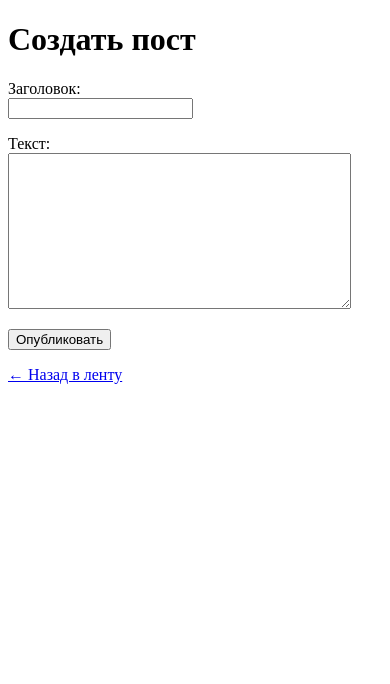
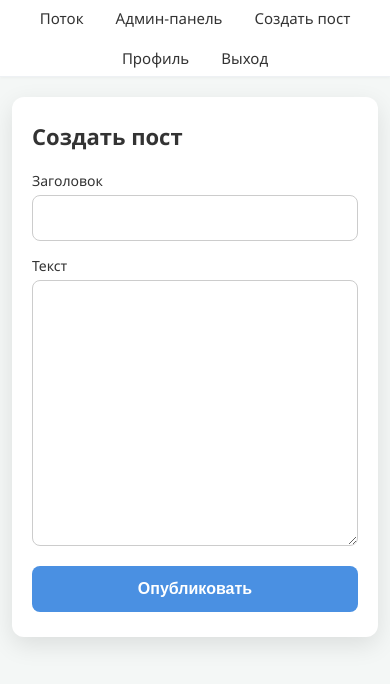
Before and after one commit to Vorag1225/Fluor, a Django app: page /posts/create/ in a window 390 px wide. Shown: the top 684 px of the page. Run offline with Django 5.2, Linux system fonts and the light colour scheme; the visitor is signed in with stand-in values (Sample User, id 1).

Commit message:
Унификация шаблона страницы создания постов
- Перенесены все CSS-стили формы создания поста (`.create-post-form`) из `create_post.html` в общий файл `main_base.html` для избегания дублирования кода
- Удалён блок с дублирующей ссылкой "+ Создать пост" со страницы ленты (кнопка осталась только в верхней навигационной панели)
- Привёден к единому стилю внешний вид формы: добавлены корректные отступы, стили для полей ввода (input/textarea), кнопки отправки и отображения ошибок валидации

```diff
--- a/fluor/main/templates/html/create_post.html
+++ b/fluor/main/templates/html/create_post.html
@@ -1,32 +1,42 @@
-<!DOCTYPE html>
-<html lang="ru">
-<head>
-    <meta charset="UTF-8">
-    <title>Создать пост</title>
-</head>
-<body>
-    <h1>Создать пост</h1>
+{% extends "html/main_base.html" %}
 
-    <form method="post">
-        {% csrf_token %}
+{% block title %}Создать пост — Поток{% endblock %}
+{% block body_class %}page-create-post{% endblock %}
 
-        {{ form.non_field_errors }}
+{% block content %}
+<div class="post-wrapper">
+    <div class="card">
+        <h1 class="feed-title">Создать пост</h1>
 
-        <p>
-            {{ form.title.label_tag }}<br>
-            {{ form.title }}
-            {{ form.title.errors }}
-        </p>
+        <form method="post" class="create-post-form" novalidate>
+            {% csrf_token %}
 
-        <p>
-            {{ form.text.label_tag }}<br>
-            {{ form.text }}
-            {{ form.text.errors }}
-        </p>
+            {% if form.non_field_errors %}
+                <div class="alert-error">{{ form.non_field_errors }}</div>
+            {% endif %}
 
-        <button type="submit">Опубликовать</button>
-    </form>
+            <div class="form-group{% if form.title.errors %} has-error{% endif %}">
+                <label for="{{ form.title.id_for_label }}">{{ form.title.label }}</label>
+                {{ form.title }}
+                {% if form.title.errors %}
+                    <ul class="errorlist">
+                        {% for error in form.title.errors %}<li>{{ error }}</li>{% endfor %}
+                    </ul>
+                {% endif %}
+            </div>
 
-    <p><a href="{% url 'main' %}">← Назад в ленту</a></p>
-</body>
-</html>
+            <div class="form-group{% if form.text.errors %} has-error{% endif %}">
+                <label for="{{ form.text.id_for_label }}">{{ form.text.label }}</label>
+                {{ form.text }}
+                {% if form.text.errors %}
+                    <ul class="errorlist">
+                        {% for error in form.text.errors %}<li>{{ error }}</li>{% endfor %}
+                    </ul>
+                {% endif %}
+            </div>
+
+            <button type="submit" class="btn">Опубликовать</button>
+        </form>
+    </div>
+</div>
+{% endblock %}
--- a/fluor/main/templates/html/feed.html
+++ b/fluor/main/templates/html/feed.html
@@ -7,12 +7,6 @@
 {% block content %}
 <div class="feed-wrapper">
     <h1 class="feed-title">Поток</h1>
-
-    {% if user.is_authenticated %}
-        <p><a href="{% url 'create_post' %}">+ Создать пост</a></p>
-    {% else %}
-        <p><a href="{% url 'login' %}">Войдите</a>, чтобы создать пост.</p>
-    {% endif %}
 
     {% for post in posts %}
         <article class="card post-card">
--- a/fluor/main/templates/html/main_base.html
+++ b/fluor/main/templates/html/main_base.html
@@ -357,10 +357,47 @@
             text-decoration: underline;
         }
 
+        .create-post-form input[type="text"],
+        .create-post-form textarea {
+            width: 100%;
+            padding: 12px 15px;
+            border: 1px solid #cccccc;
+            border-radius: 8px;
+            font-size: 16px;
+            font-family: inherit;
+            color: #333333;
+            transition: border-color .3s, box-shadow .3s;
+        }
+        .create-post-form input[type="text"]:focus,
+        .create-post-form textarea:focus {
+            outline: none;
+            border-color: #4a90e2;
+            box-shadow: 0 0 0 3px rgba(74, 144, 226, 0.2);
+        }
+        .create-post-form textarea {
+            min-height: 160px;
+            resize: vertical;
+            line-height: 1.6;
+        }
+        .create-post-form .form-group.has-error input,
+        .create-post-form .form-group.has-error textarea {
+            border-color: #e74c3c;
+            background-color: #fff8f8;
+        }
+        .create-post-form .form-group.has-error input:focus,
+        .create-post-form .form-group.has-error textarea:focus {
+            border-color: #e74c3c;
+            box-shadow: 0 0 0 3px rgba(231, 76, 60, 0.2);
+        }
+        .create-post-form .btn { margin-top: 10px; }
+
         @media (max-width: 480px) {
             .post-card h1, .post-card h2, .feed-title { font-size: 22px; }
             .page-profile .profile-head { flex-direction: column; text-align: center; }
             .page-profile .profile-head h1 { font-size: 20px; }
+
+            .create-post-form input[type="text"],
+            .create-post-form textarea { font-size: 15px; }
         }
         {% endblock %}
     </style>
```
